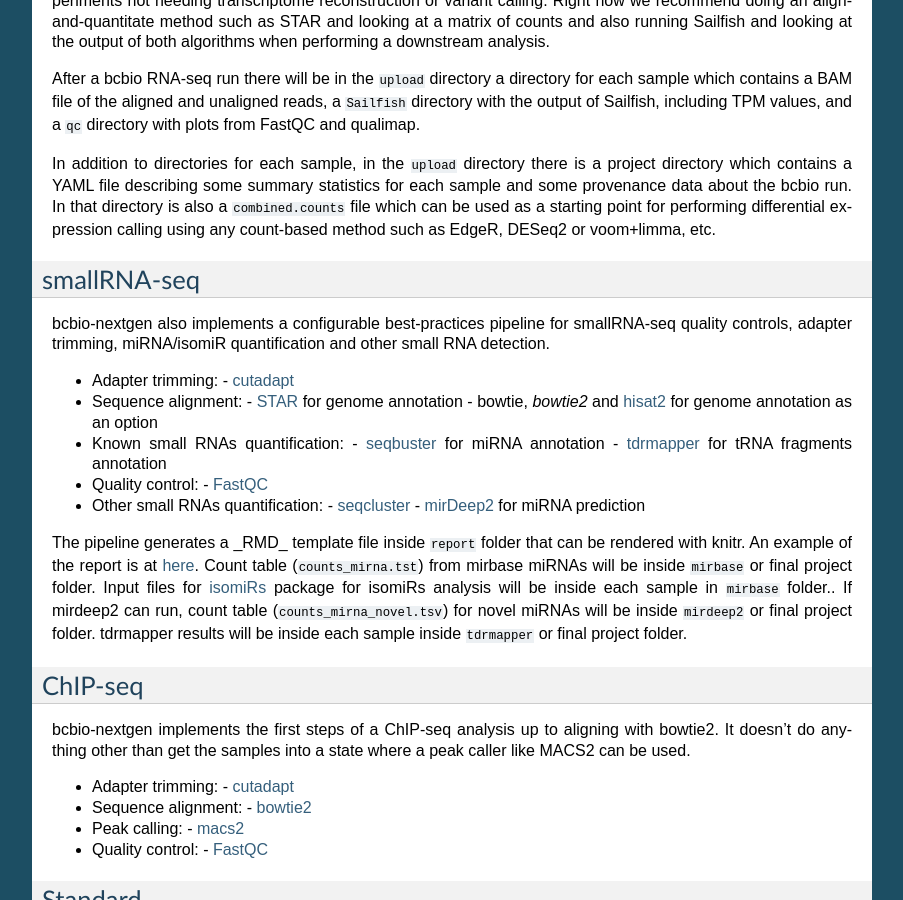
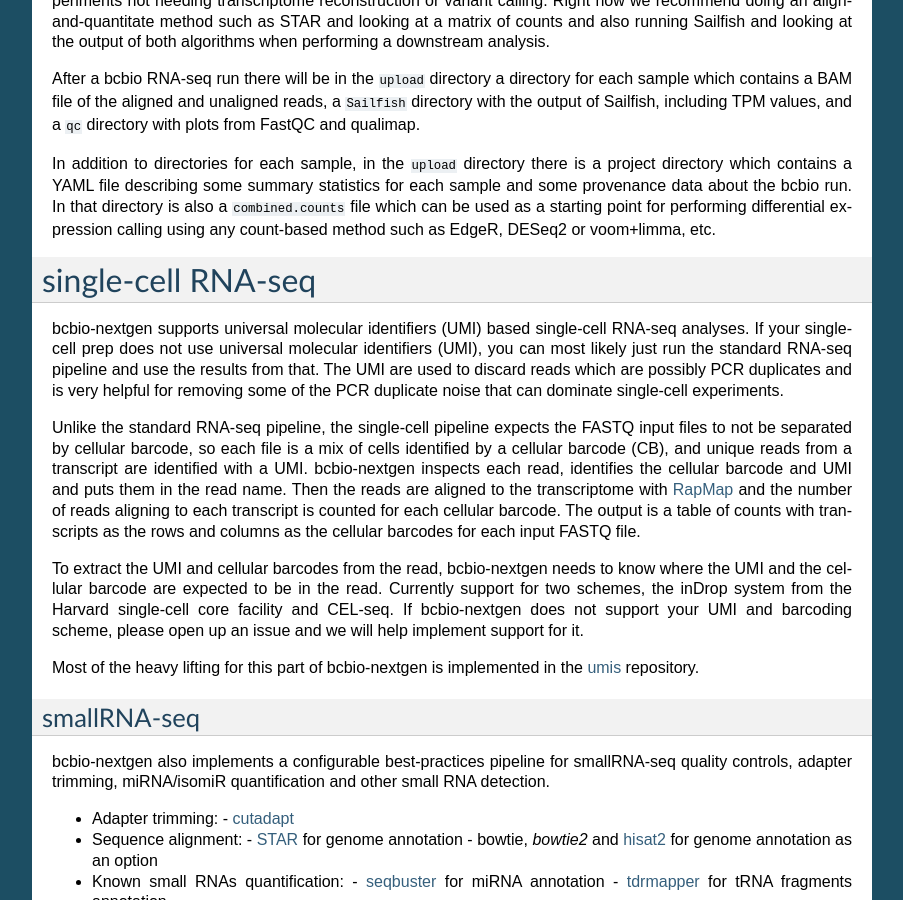
Before and after one commit to bcbio/bcbio-nextgen, a Sphinx documentation site: the page built from docs/contents/pipelines.rst, in a window 1280 px wide and 900 px high, scrolled down 3402 px. Shown: the whole window, without its empty margins (198-1101 px from the left). Built offline with Sphinx 7.4.7, drawn with Linux system fonts in a browser that asks for light colours.

Commit message:
Add high-level overview of single-cell RNA-seq pipeline to documentation.

```diff
--- a/docs/contents/pipelines.rst
+++ b/docs/contents/pipelines.rst
@@ -266,6 +266,35 @@
 point for performing differential expression calling using any count-based
 method such as EdgeR, DESeq2 or voom+limma, etc.
 
+single-cell RNA-seq
+-------------------
+bcbio-nextgen supports universal molecular identifiers (UMI) based single-cell
+RNA-seq analyses. If your single-cell prep does not use universal molecular
+identifiers (UMI), you can most likely just run the standard RNA-seq pipeline
+and use the results from that. The UMI are used to discard reads which
+are possibly PCR duplicates and is very helpful for removing some of the
+PCR duplicate noise that can dominate single-cell experiments.
+
+Unlike the standard RNA-seq pipeline, the single-cell pipeline expects the FASTQ
+input files to not be separated by cellular barcode, so each file is a mix of
+cells identified by a cellular barcode (CB), and unique reads from a transcript
+are identified with a UMI. bcbio-nextgen inspects each read, identifies the
+cellular barcode and UMI and puts them in the read name. Then the reads are
+aligned to the transcriptome with `RapMap <https://github.com/COMBINE-lab/RapMap>`_
+and the number of reads aligning to each transcript is counted for each cellular
+barcode. The output is a table of counts with transcripts as the rows and
+columns as the cellular barcodes for each input FASTQ file.
+
+To extract the UMI and cellular barcodes from the read, bcbio-nextgen
+needs to know where the UMI and the cellular barcode are expected to be
+in the read. Currently support for two schemes, the inDrop system from
+the Harvard single-cell core facility and CEL-seq. If bcbio-nextgen does not
+support your UMI and barcoding scheme, please open up an issue and we will
+help implement support for it.
+
+Most of the heavy lifting for this part of bcbio-nextgen is implemented in
+the `umis <https://github.com/vals/umis>`_ repository.
+
 smallRNA-seq
 ~~~~~~~~~~~~
 
```
